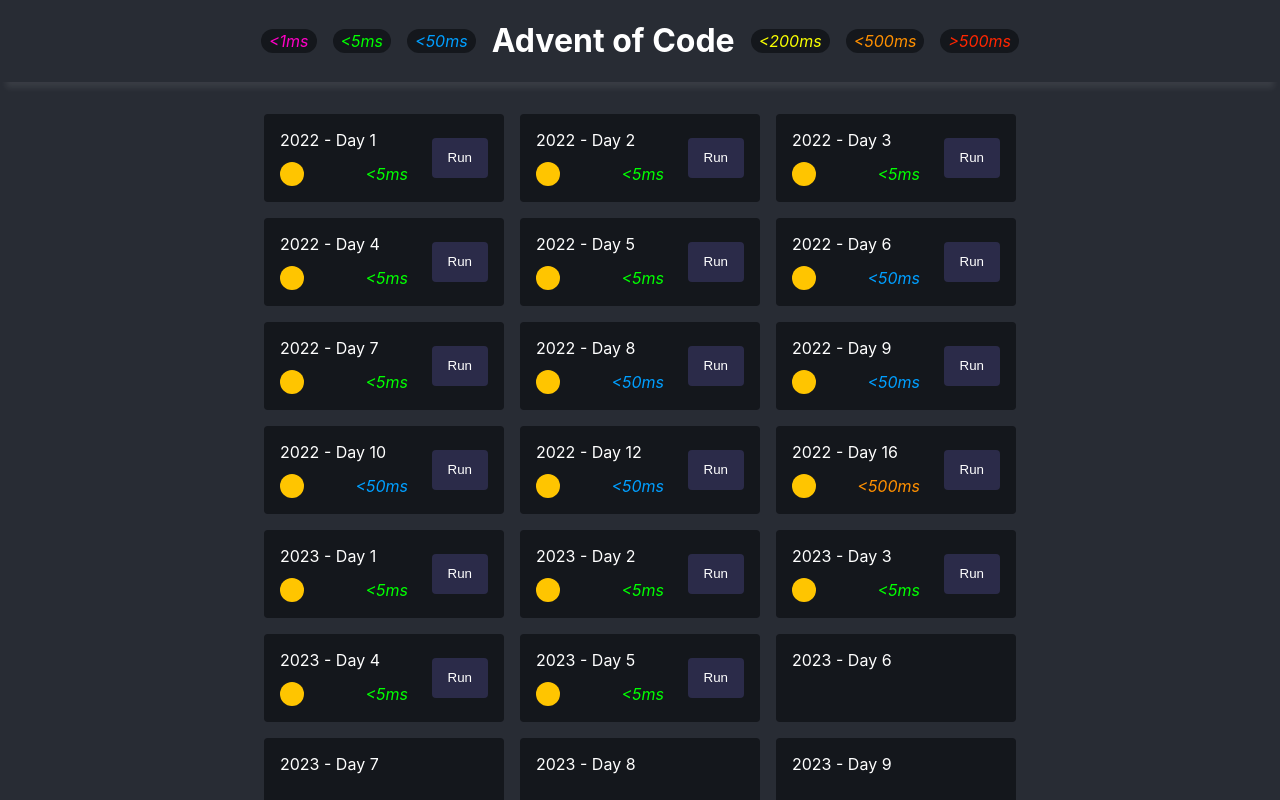
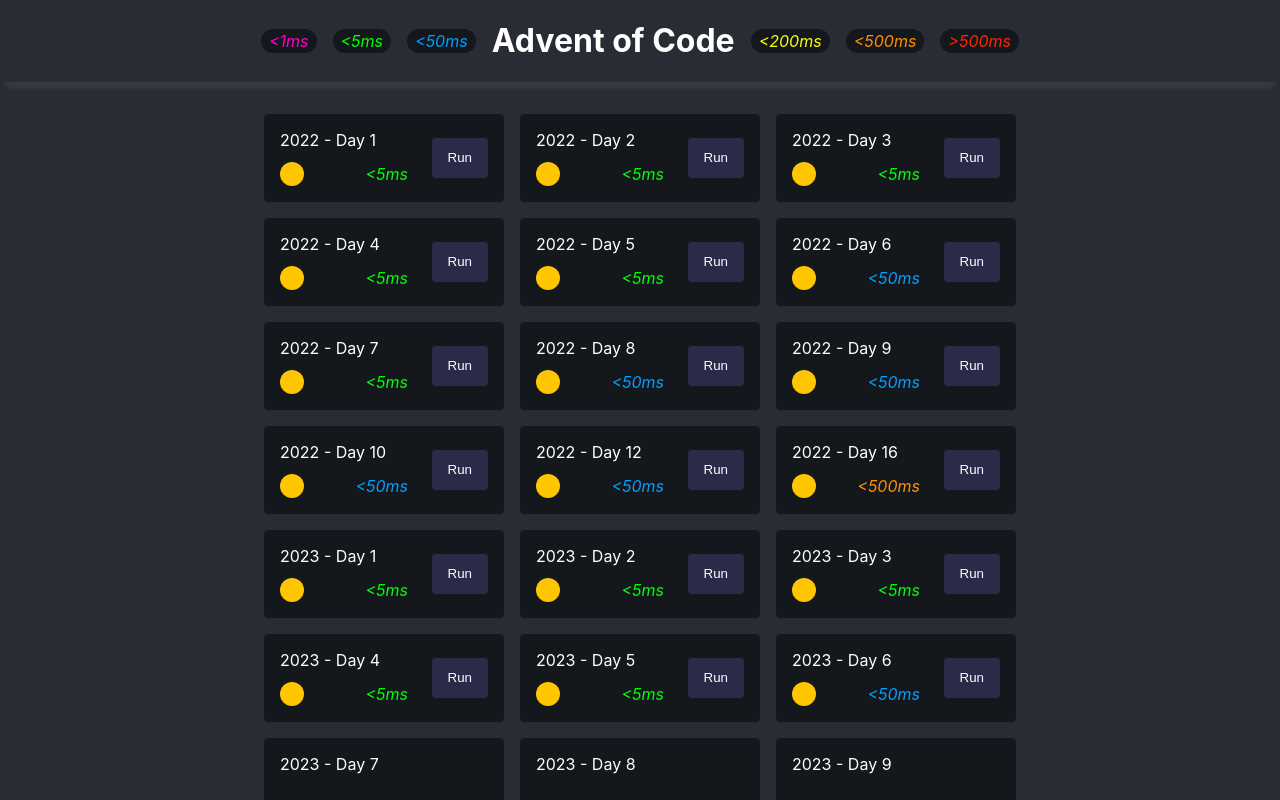
Before and after one commit to Cunen/advent-of-code, a React (Create React App) app: page / in a window 1280 px wide. Built offline with nearby package versions, Linux system fonts and the light colour scheme.

Commit message:
implement 2023 day 06

```diff
--- /dev/null
+++ b/src/2023-06/input.ts
@@ -0,0 +1,5 @@
+export const testInput = `Time:      7  15   30
+Distance:  9  40  200`;
+
+export const prodInput = `Time:        49     87     78     95
+Distance:   356   1378   1502   1882`;
--- /dev/null
+++ b/src/2023-06/waitForIt.ts
@@ -0,0 +1,34 @@
+import { prodInput } from "./input";
+
+const getMinHold = (time: number, distance: number) => {
+  let startMs = Math.ceil(distance / time);
+  let dist = (time - startMs) * startMs;
+  while (dist <= distance) {
+    startMs++;
+    dist = (time - startMs) * startMs;
+  }
+  return startMs;
+};
+
+export const waitForIt = () => {
+  const [times, distances] = prodInput.split("\n");
+  const timesArray = (times.match(/[0-9]+/g) || []).map(Number);
+  const distanceArray = (distances.match(/[0-9]+/g) || []).map(Number);
+
+  const part1 = timesArray.reduce((mult, time, i) => {
+    const distance = distanceArray[i];
+    const minHold = getMinHold(time, distance);
+    const waysToWin = time - 2 * minHold + 1;
+    return mult * Math.max(waysToWin, 1);
+  }, 1);
+
+  // Part 1
+  console.log("Part 1", part1);
+
+  // Part 2
+  const singleTime = Number(timesArray.join(""));
+  const singleDistance = Number(distanceArray.join(""));
+  const singleMinHold = getMinHold(singleTime, singleDistance);
+  const singleWaysToWin = singleTime - 2 * singleMinHold + 1;
+  console.log("Part 2:", singleWaysToWin);
+};
--- a/src/aoc/challenges.ts
+++ b/src/aoc/challenges.ts
@@ -15,6 +15,7 @@
 import { gearRatios } from "../2023-03/gearRatios";
 import { scratchcards } from "../2023-04/scratchcards";
 import { seedFertilizer } from "../2023-05/giveSeedFertilizer";
+import { waitForIt } from "../2023-06/waitForIt";
 
 export enum Perf {
   NotComplete = 0,
@@ -142,7 +143,7 @@
     part1: Perf.Ultra,
     part2: Perf.Ultra,
   },
-  { year: 2023, day: 6 },
+  { year: 2023, day: 6, fn: waitForIt, part1: Perf.Fast, part2: Perf.Fast },
   { year: 2023, day: 7 },
   { year: 2023, day: 8 },
   { year: 2023, day: 9 },
```
